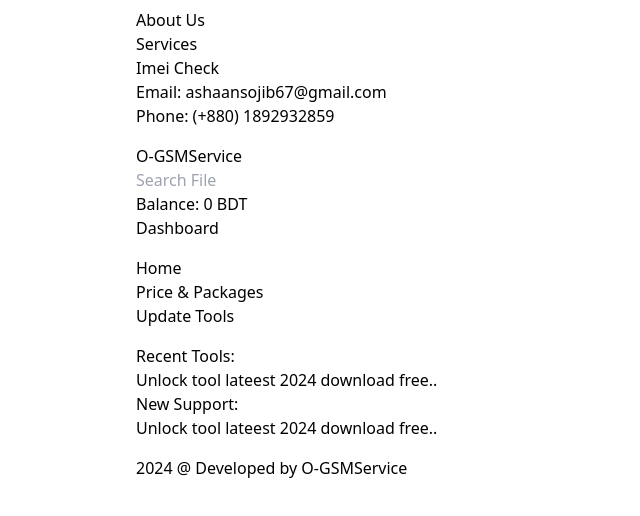
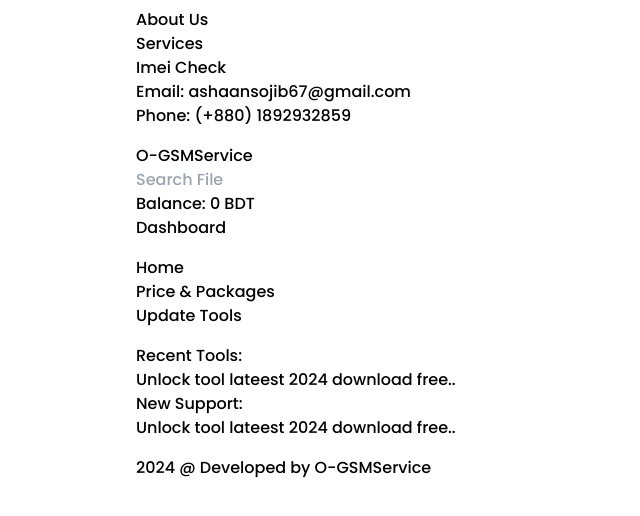
Before and after one commit to ashaansojib/paid-gsm-service, a React (Vite) app: page / in a window 1280 px wide. Shown: the top 516 px of the page, without its empty margins (0-640 px from the left). Built offline with nearby package versions, Linux system fonts and the light colour scheme.

Commit message:
add google fonts

```diff
--- a/index.html
+++ b/index.html
@@ -1,10 +1,17 @@
-<!doctype html>
+<!DOCTYPE html>
 <html lang="en">
   <head>
     <meta charset="UTF-8" />
     <link rel="icon" type="image/svg+xml" href="/vite.svg" />
     <meta name="viewport" content="width=device-width, initial-scale=1.0" />
     <title>Online - GSM Service in BD</title>
+    <!-- Google fonts -->
+    <link rel="preconnect" href="https://fonts.googleapis.com" />
+    <link rel="preconnect" href="https://fonts.gstatic.com" crossorigin />
+    <link
+      href="https://fonts.googleapis.com/css2?family=Poppins:ital,wght@0,300;0,500;0,600;0,800;1,500;1,600;1,800&display=swap"
+      rel="stylesheet"
+    />
   </head>
   <body>
     <div id="root"></div>
--- a/src/index.css
+++ b/src/index.css
@@ -1,7 +1,9 @@
 @tailwind base;
 @tailwind components;
 @tailwind utilities;
-
+body{
+    font-family: 'Poppins', sans-serif;
+}
 .my-container{
     @apply mx-auto max-w-screen-lg p-2
 }
--- a/src/shared/Marquee.jsx
+++ b/src/shared/Marquee.jsx
@@ -2,13 +2,13 @@
 
 const Marquee = () => {
     return (
-        <div className='my-container bg-slate-300'>
+        <div className='my-container bg-slate-300 rounded-md'>
             <div className='flex gap-2 items-center pb-2'>
-                <button className='px-2 py-1 bg-slate-200 font-medium italic'>Recent Tools: </button>
+                <button className='px-2 rounded-lg py-1 bg-slate-200 font-medium italic'>Recent Tools: </button>
                 <h3>Unlock tool lateest 2024 download free..</h3>
             </div>
             <div className='flex gap-2 items-center'>
-                <button className='px-2 py-1 bg-slate-200 font-medium italic'>New Support: </button>
+                <button className='px-2 rounded-lg py-1 bg-slate-200 font-medium italic'>New Support: </button>
                 <h3>Unlock tool lateest 2024 download free..</h3>
             </div>
 
```
